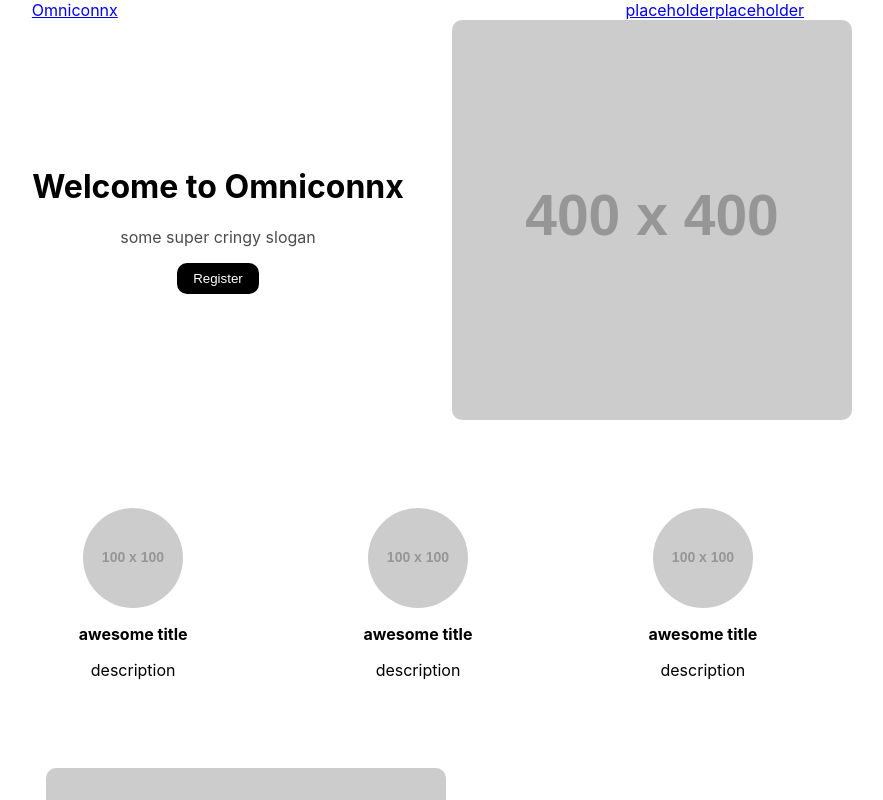
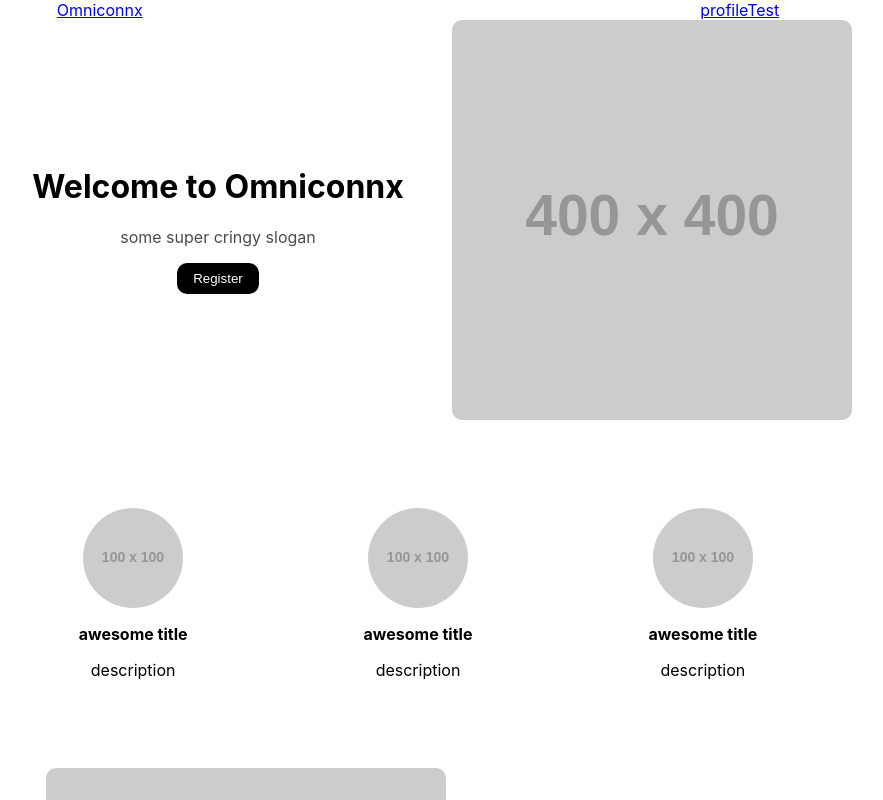
Before and after one commit to xilaluna/OmniConnx, a React (Create React App) app in the folder client/: page /#/ in a window 1280 px wide. Shown: the top 800 px of the page, without its empty margins (222-1105 px from the left). Built offline with nearby package versions, Linux system fonts and the light colour scheme.

Commit message:
+howToHaveNewRoute
+sree carry us thx

```diff
--- a/client/src/App.js
+++ b/client/src/App.js
@@ -3,6 +3,7 @@ import { HashRouter as Router, Route } from 'react-router-dom'
 import Navbar from './components/navbar'
 import Footer from './components/footer'
 import Landing from './components/landing'
+import UserProfile from './components/userProfile'
 
 function App() {
   return (
@@ -10,7 +11,7 @@ function App() {
       <div className="App">
         <Navbar />
         <Route exact path="/" component={Landing}/>
-        {/* <Route path="/" component={} /> */}
+        <Route path="/prof" component={UserProfile} />
         <Footer />
       </div>
     </Router>
--- a/client/src/components/navbar.js
+++ b/client/src/components/navbar.js
@@ -1,4 +1,5 @@
 import React from 'react'
+import { NavLink } from 'react-router-dom'
 import './navbar.css'
 
 function Navbar() {
@@ -8,8 +9,8 @@ function Navbar() {
             <a href='/'>Omniconnx</a>
         </div>
         <div>
-            <a href='/'>placeholder</a>
-            <a href='/'>placeholder</a>
+            <NavLink to='/prof'>profileTest</NavLink>
+            {/* <a href='/'>placeholder</a> */}
         </div>
     </div>
   )
--- /dev/null
+++ b/client/src/components/userProfile.js
@@ -0,0 +1,12 @@
+import React from 'react'
+// import './landing.css'
+
+function UserProfile() {
+  return (
+    <div className='userProfile'>
+        This is user profile
+    </div>
+  )
+}
+
+export default UserProfile
```
